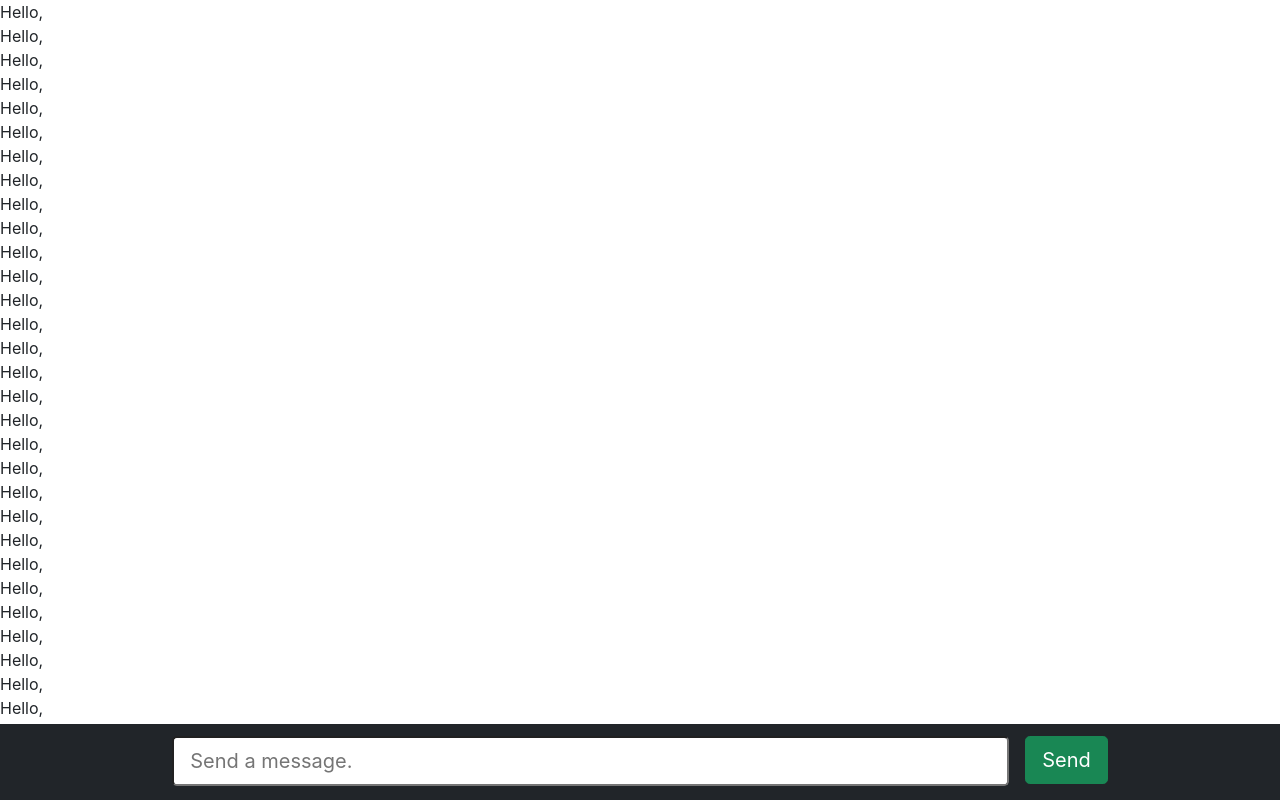
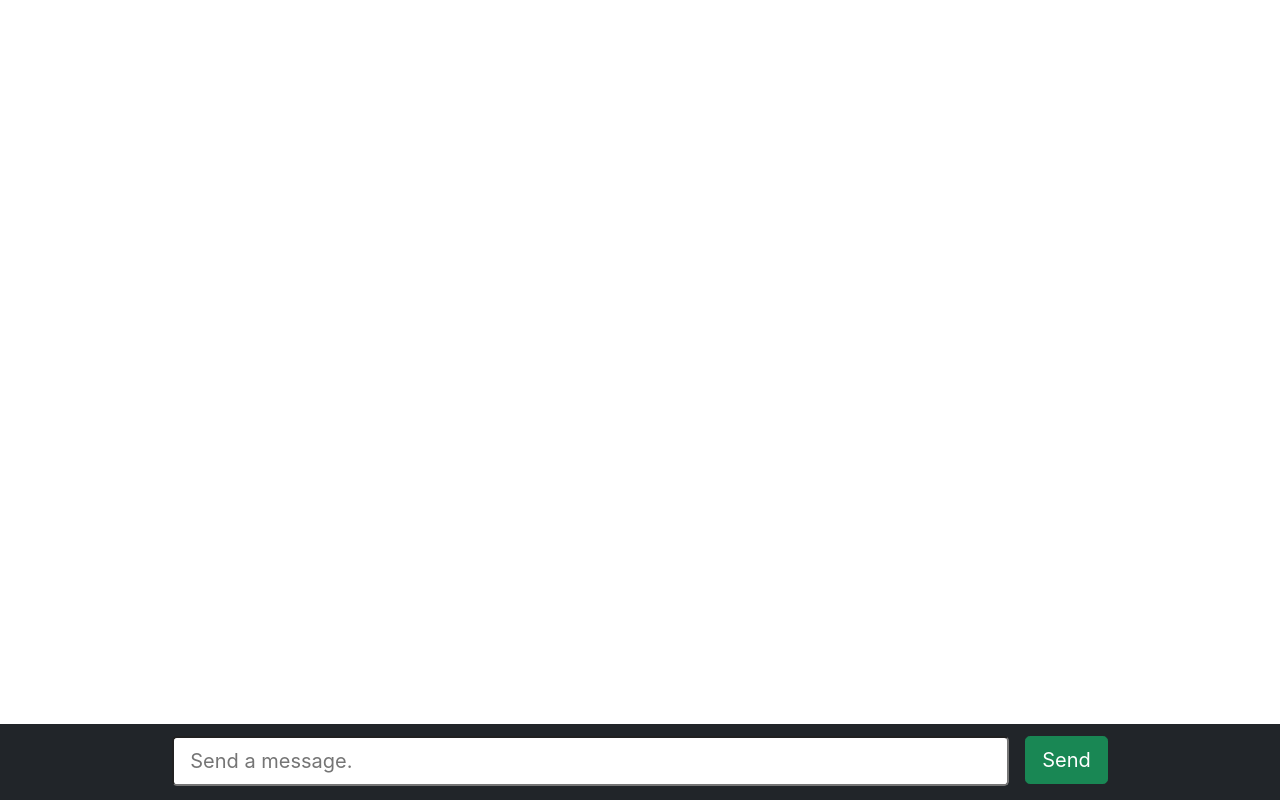
Before and after one commit to keethannn/Convoisseur, a React (Create React App) app in the folder client/: page / in a window 1280 px wide. Both pictures are taken after a click on the button "Next". Built offline with nearby package versions, Linux system fonts and the light colour scheme.

Commit message:
add chat comps

```diff
--- /dev/null
+++ b/client/src/chatbot/AIChat.js
@@ -0,0 +1,7 @@
+
+
+function AIChat(name) {
+    return (<p1>Hello, Abi</p1>);
+}
+
+export default AIChat
--- a/client/src/chatbot/ChatScreen.js
+++ b/client/src/chatbot/ChatScreen.js
@@ -1,122 +1,37 @@
 import { useLocation } from 'react-router';
 import { Typewriter } from 'typewriter-effect';
+import AIChat from './AIChat';
+import UserChat from './UserChat';
+
 import '../App.css'
+import { useState } from 'react';
 
 function ChatScreen(){
     const location = useLocation()
     const {name} = location.state
 
+    const [components, setComponents] = useState([]);
+    const [input, setInput] = useState('');
 
     return (
     <div class="flex flex-col h-screen">
         <div className="flex flex-col items-center text-sm dark:bg-gray-799 flex-grow">
-                <div>
-                    <p1>Hello, {name}</p1>
-                </div>
-                <div>
-                    <p1>Hello, {name}</p1>
-                </div>
-                <div>
-                    <p1>Hello, {name}</p1>
-                </div>
-                <div>
-                    <p1>Hello, {name}</p1>
-                </div>
-                <div>
-                    <p1>Hello, {name}</p1>
-                </div>
-                <div>
-                    <p1>Hello, {name}</p1>
-                </div>
-                <div>
-                    <p1>Hello, {name}</p1>
-                </div>
-                <div>
-                    <p1>Hello, {name}</p1>
-                </div>
-                <div>
-                    <p1>Hello, {name}</p1>
-                </div>
-                <div>
-                    <p1>Hello, {name}</p1>
-                </div>
-                <div>
-                    <p1>Hello, {name}</p1>
-                </div>
-                <div>
-                    <p1>Hello, {name}</p1>
-                </div>
-
-                <div>
-                    <p1>Hello, {name}</p1>
-                </div>
-
-                <div>
-                    <p1>Hello, {name}</p1>
-                </div>
-                <div>
-                    <p1>Hello, {name}</p1>
-                </div>
-                <div>
-                    <p1>Hello, {name}</p1>
-                </div>
-                <div>
-                    <p1>Hello, {name}</p1>
-                </div>
-                <div>
-                    <p1>Hello, {name}</p1>
-                </div>
-                <div>
-                    <p1>Hello, {name}</p1>
-                </div>
-                <div>
-                    <p1>Hello, {name}</p1>
-                </div>
-                <div>
-                    <p1>Hello, {name}</p1>
-                </div>
-                <div>
-                    <p1>Hello, {name}</p1>
-                </div>
-                <div>
-                    <p1>Hello, {name}</p1>
-                </div>
-                <div>
-                    <p1>Hello, {name}</p1>
-                </div>
-                <div>
-                    <p1>Hello, {name}</p1>
-                </div>
-                <div>
-                    <p1>Hello, {name}</p1>
-                </div>
-                <div>
-                    <p1>Hello, {name}</p1>
-                </div>
-                <div>
-                    <p1>Hello, {name}</p1>
-                </div>
-                <div>
-                    <p1>Hello, {name}</p1>
-                </div>
-                <div>
-                    <p1>Hello, {name}</p1>
-                </div>
-                <div>
-                    <p1>Hello, {name}</p1>
-                </div>
-                <div>
-                    <p1>Hello, {name}</p1>
-                </div>
+            {components}
         </div>
         <footer>
             <div className="bg-dark pt-2 pb-2 justify-content-center w-full">
                 <div class="container pt-1 justify-content-center text-center">
                     <div class="d-inline p-2">
-                        <input class="form-control-lg w-75" type="text" placeholder="Send a message." aria-label=".form-control-lg example" />
+                        <input class="form-control-lg w-75" type="text" placeholder="Send a message." aria-label=".form-control-lg example"
+                            onChange={input}
+                        />
                     </div>
                     <div class="d-inline p-2">
-                        <button className="btn btn-lg btn-success mb-2 z-1">
+                        <button className="btn btn-lg btn-success mb-2 z-1"
+                            onClick={(evt) => {
+
+                            }}
+                        >
                             Send
                         </button>
                     </div>
--- /dev/null
+++ b/client/src/chatbot/UserChat.js
@@ -0,0 +1,7 @@
+
+
+function UserChat(message) {
+    return (<p1>{message}</p1>);
+}
+
+export default UserChat
--- a/client/tailwind.config.js
+++ b/client/tailwind.config.js
@@ -5,6 +5,5 @@ module.exports = {
     extend: {},
   },
   plugins: [
-    require('flowbite/plugin')
   ]
 }
```
